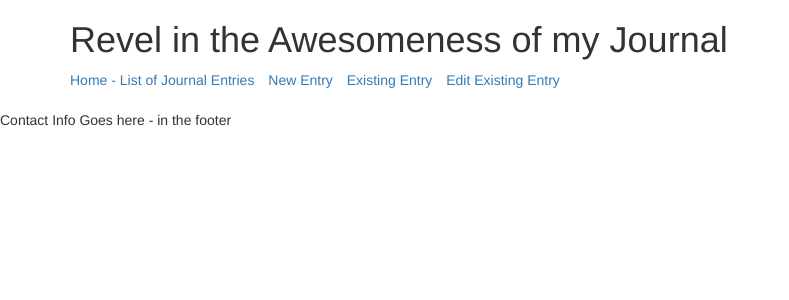
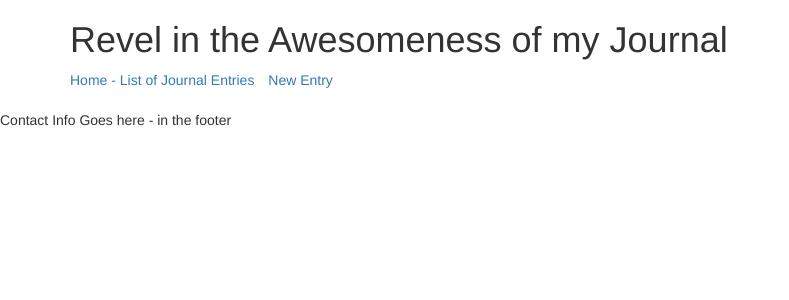
Before and after one commit to dave5801/pyramid-learning-journal, a Python web app: template pyramid_learning_journal/templates/index.jinja2 in a window 1280 px wide. Shown: the top 300 px of the page, without its empty margins (0-789 px from the left). Run offline with Jinja, Linux system fonts and the light colour scheme; the template is opened without the code that fills it, so the values that code supplies are empty; some libraries are stand-ins or nearby versions.

Commit message:
changed requirements.txt

```diff
--- a/pyramid_learning_journal/templates/index.jinja2
+++ b/pyramid_learning_journal/templates/index.jinja2
@@ -10,8 +10,6 @@
   <ul class="list-inline">
     <li><a href="/">Home - List of Journal Entries</a></li>
     <li><a href="/new_entry_view">New Entry</a></li>
-    <li><a href="/single_page_view">Existing Entry</a></li>
-    <li><a href="/edit_view">Edit Existing Entry</a></li>
   </ul>
 </div>
 
--- a/requirements.txt
+++ b/requirements.txt
@@ -23,3 +23,4 @@ WebOb==1.7.3
 zope.deprecation==4.3.0
 zope.interface==4.4.3
 zope.sqlalchemy==0.7.7
+psycopg2>=2.7,<2.8
```
